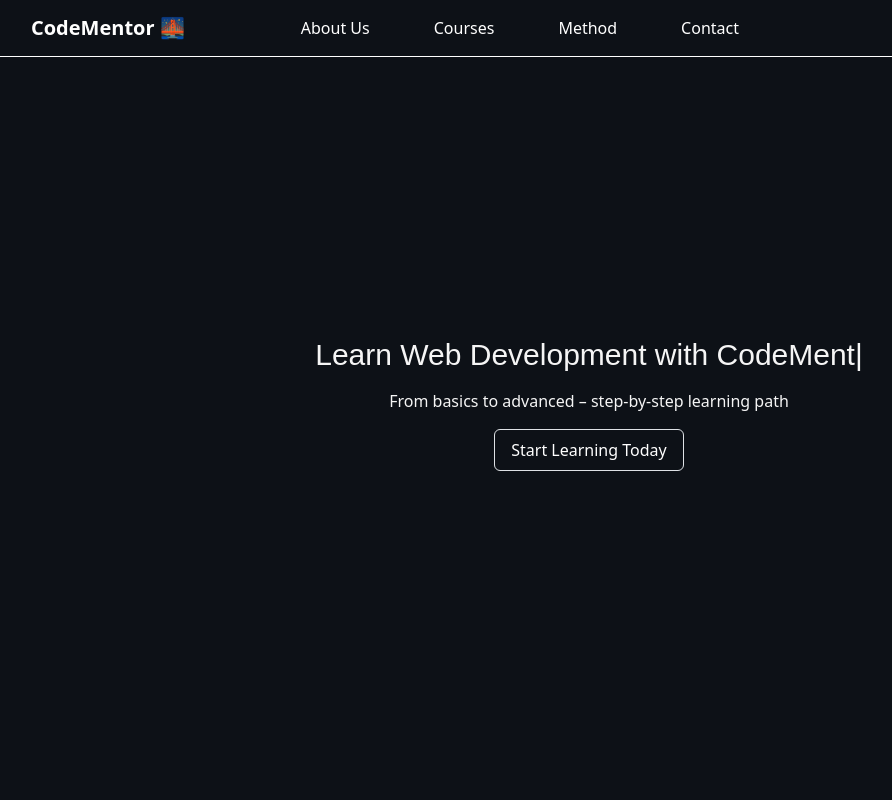
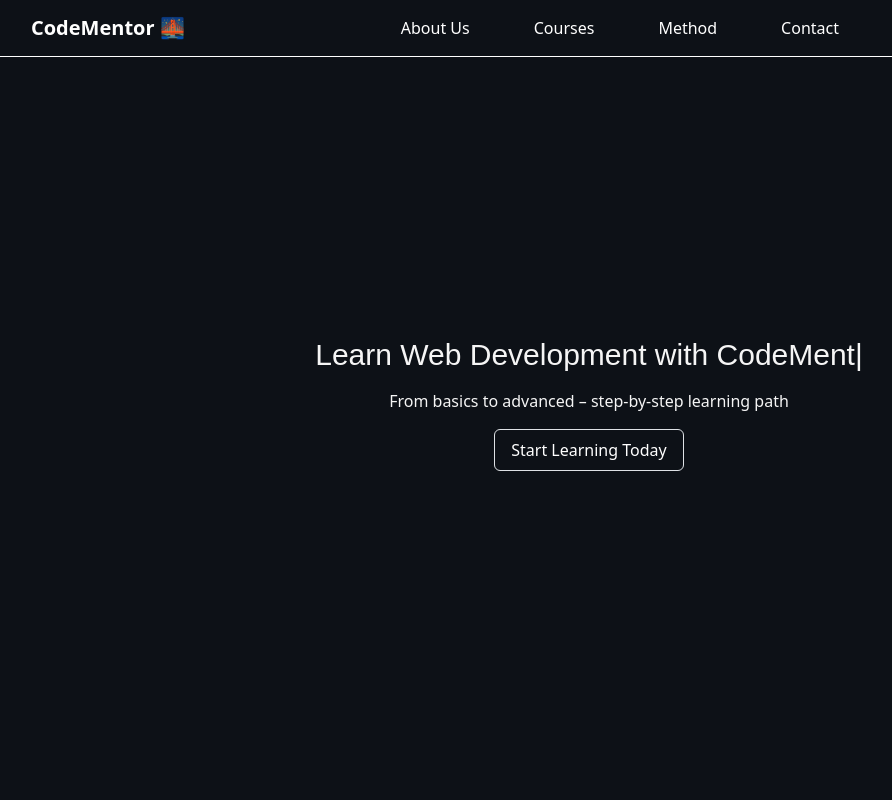
Before and after one commit to talhaashraf1925/Business-page, a Next.js app: page / in a window 1280 px wide. Shown: the top 800 px of the page, without its empty margins (51-943 px from the left). Built offline with nearby package versions, Linux system fonts and the light colour scheme; a web font is replaced by a local one.

Commit message:
css change

```diff
--- a/src/Components/Footer.jsx
+++ b/src/Components/Footer.jsx
@@ -45,7 +45,7 @@ export default function Footer() {
               </a>
               <a
                 href="mailto:ahmyy680@gmail.com"
-                className="text-decoration-none text-light d-block mt-4"
+                className="text-decoration-none text-light d-block"
               >
                 <FaEnvelope className="me-2 text-success" />{" "}
                 ahmyy680@gmail.com
--- a/src/styles/globals.css
+++ b/src/styles/globals.css
@@ -12,7 +12,7 @@
   color: #fff !important;
 }
 .navbar .navbar-nav{
-  margin-right: 400px;
+  margin-right: 300px;
 }
 
 /* Hero Section */
```
